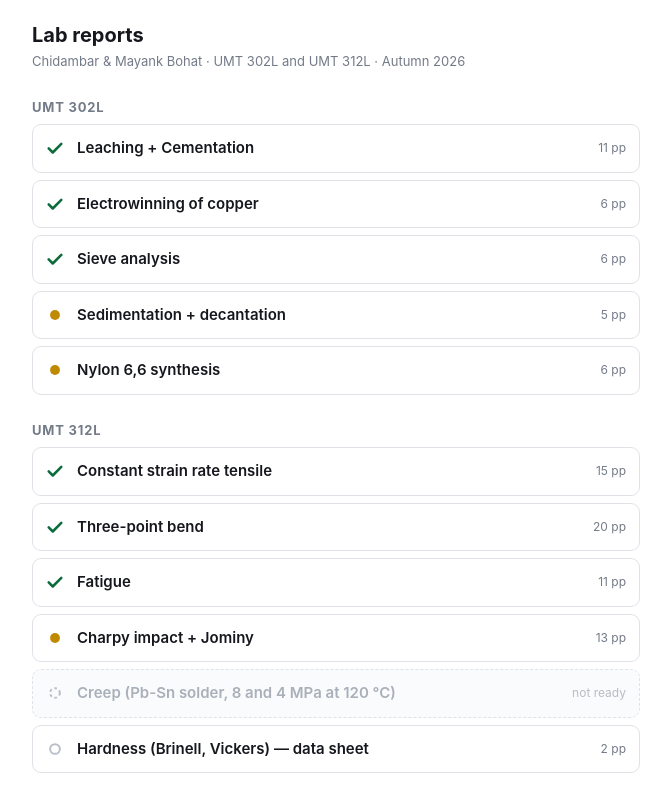
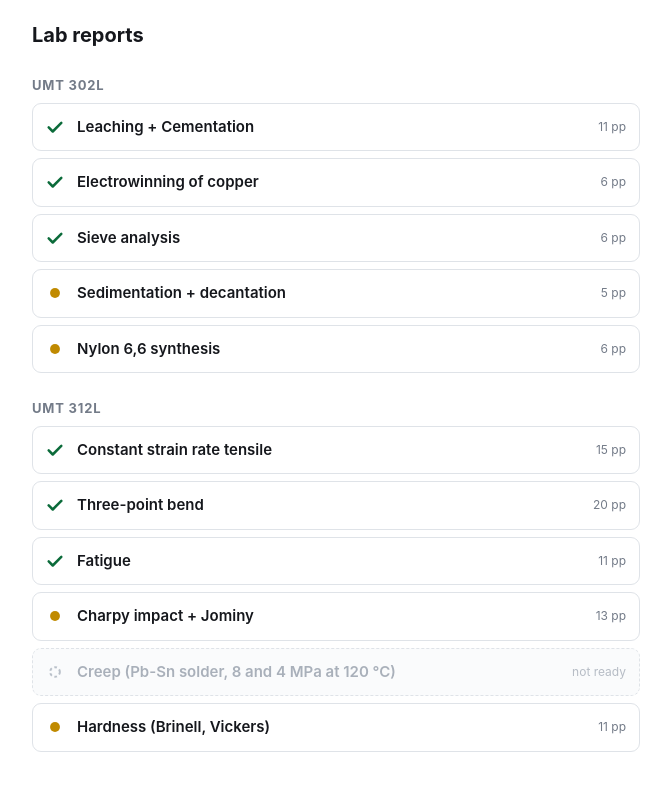
Before and after one commit to chdmbr/lab, a plain HTML site: page index.html in a window 1280 px wide. Shown: the whole page, without its empty margins (304-975 px from the left). Drawn offline with Linux system fonts and the light colour scheme.

Commit message:
Hardness report published; drop the subtitle line
The hardness report is written and replaces the data sheet on the card: all
three required analyses, the 14 representative micrographs on one page, and
every measured reading as an appendix so the PDF stands alone. 11 pages.

Removed the subtitle under the heading - the page is a file list and did not
need the names, the course codes or the term.

Co-Authored-By: Claude Opus 5 <noreply@anthropic.com>

```diff
--- a/index.html
+++ b/index.html
@@ -2,7 +2,6 @@
 <meta name="viewport" content="width=device-width,initial-scale=1">
 <title>Lab reports</title><link rel="stylesheet" href="shared.css"></head><body>
 <h1>Lab reports</h1>
-<p class="sub">Chidambar &amp; Mayank Bohat &middot; UMT&nbsp;302L and UMT&nbsp;312L &middot; Autumn 2026</p>
 <div id="reps"></div>
 <script src="status.js"></script><script src="render.js"></script>
 <script>renderReports('reps')</script>
--- a/status.js
+++ b/status.js
@@ -104,12 +104,12 @@ window.STATUS={
         },
         {
           "n": "6",
-          "title": "Hardness (Brinell, Vickers) — data sheet",
+          "title": "Hardness (Brinell, Vickers)",
           "done": "13 Nov",
           "due": "27 Nov",
-          "state": "drafting",
-          "pdf": "pdf/312-6-hardness-datasheet.pdf",
-          "pages": 2
+          "state": "ready",
+          "pdf": "pdf/312-6-hardness.pdf",
+          "pages": 11
         }
       ]
     }
```
Also changed, not shown: status.json (+4 -4 lines), 2 other files.
